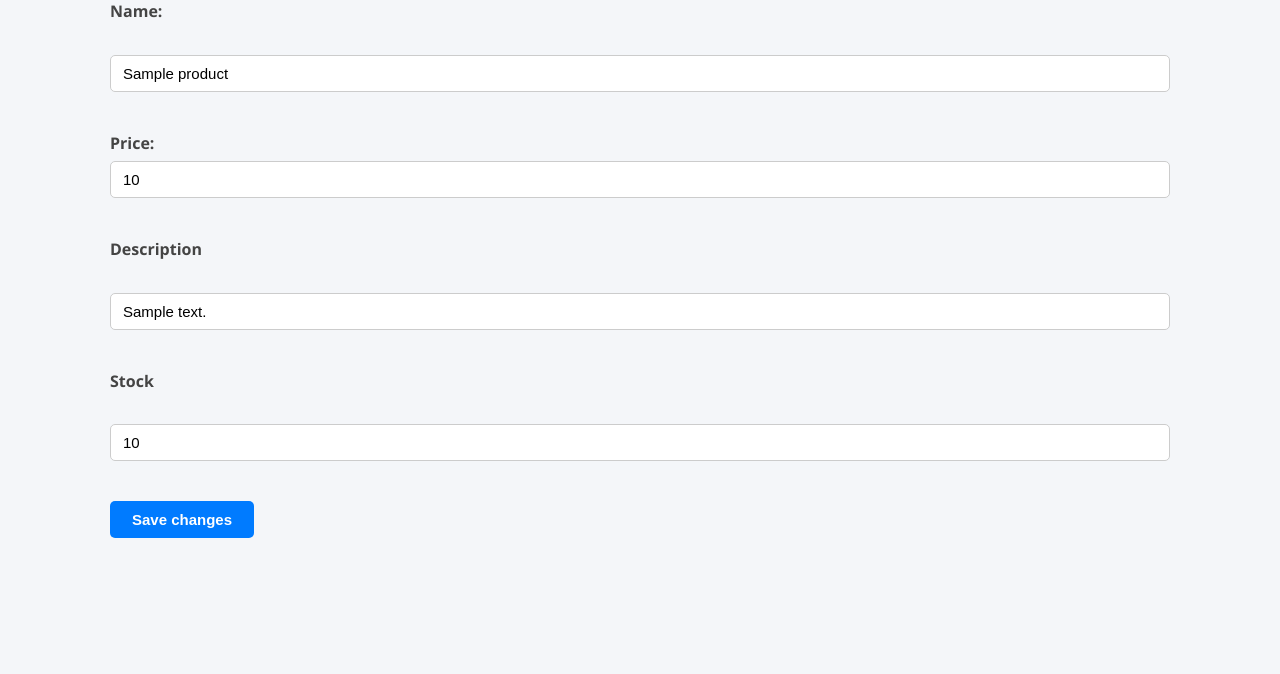
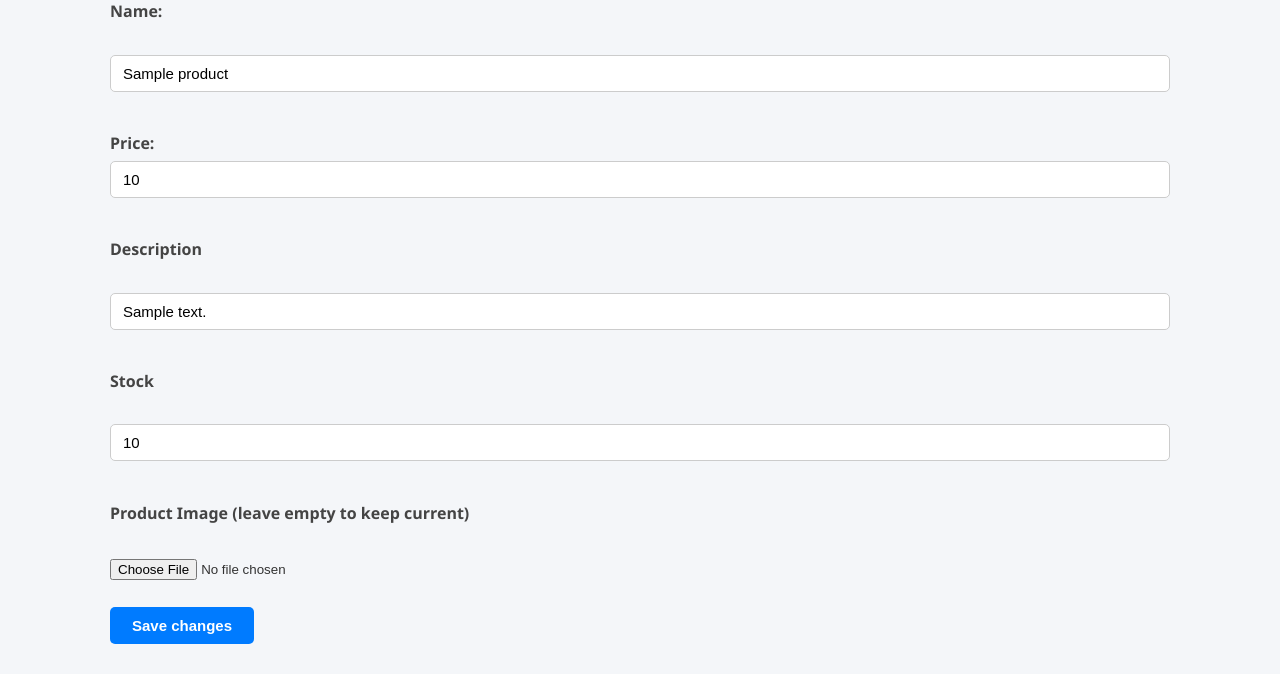
Before and after one commit to Shaurya1269/shop_site, a Flask app: page /product/1/edit in a window 1280 px wide. Shown: the part 216-890 px from the top of the page. Before the commit the page ends 754 px from the top, so only its background shows below. Run offline with Flask 3, Linux system fonts and the light colour scheme; the visitor is signed in with stand-in values (Sample User, id 1); a database or web service that is not in the repository returns one stand-in record (values such as "Sample title"); some libraries are stand-ins or nearby versions.

Commit message:
image feature

```diff
--- a/app/models/product_model.py
+++ b/app/models/product_model.py
@@ -32,12 +32,17 @@ def get_product_by_id(product_id):
     return product
 
 
-def update_product(product_id, name, price, description, stock):
+def update_product(product_id, name, price, description, stock, image_url=None):
     conn = get_db()
     cur = get_cursor(conn)
-    cur.execute("""
-        UPDATE products SET name = %s, price = %s, description = %s, stock = %s WHERE id = %s
-    """, (name, price, description, stock, product_id))
+    if image_url:
+        cur.execute("""
+            UPDATE products SET name = %s, price = %s, description = %s, stock = %s, image_url = %s WHERE id = %s
+        """, (name, price, description, stock, image_url, product_id))
+    else:
+        cur.execute("""
+            UPDATE products SET name = %s, price = %s, description = %s, stock = %s WHERE id = %s
+        """, (name, price, description, stock, product_id))
     conn.commit()
     cur.close()
     conn.close()
--- a/app/routes/product_routes.py
+++ b/app/routes/product_routes.py
@@ -37,12 +37,29 @@ def edit_product(product_id):
             flash("Price and stock must be a valid number", "danger")
             return render_template("dashboard/edit_product.html", product=product)
 
+        image_url = None
+        if "image" in request.files:
+            file = request.files["image"]
+            if file and file.filename != '':
+                import os
+                import uuid
+                from werkzeug.utils import secure_filename
+                from flask import current_app
+
+                filename = secure_filename(file.filename)
+                unique_filename = f"{uuid.uuid4().hex}_{filename}"
+                upload_path = os.path.join(current_app.root_path, "static", "uploads")
+                os.makedirs(upload_path, exist_ok=True)
+                file.save(os.path.join(upload_path, unique_filename))
+                image_url = f"/static/uploads/{unique_filename}"
+
         update_product(
             product_id,
             name,
             price,
             description,
-            stock
+            stock,
+            image_url
         )
         return redirect(url_for("shop.dashboard"))
 
--- a/app/templates/dashboard/edit_product.html
+++ b/app/templates/dashboard/edit_product.html
@@ -7,7 +7,7 @@
 
 <h2>Edit Product</h2>
 
-<form method="POST">
+<form method="POST" enctype="multipart/form-data">
     <label>Name: </label><br>
     <input type="text" name="name" value="{{product.name}}" required> <br><br>
 
@@ -20,6 +20,9 @@
     <label>Stock</label><br>
     <input type="number" name="stock" value="{{product.stock}}" min="0" required><br><br>
 
+    <label>Product Image (leave empty to keep current)</label><br>
+    <input type="file" name="image" accept="image/*"><br><br>
+
     <button type="submit">Save changes</button>
 
 </form>
```
Also changed, not shown: app/routes/shop_routes.py (+19 -3 lines).
